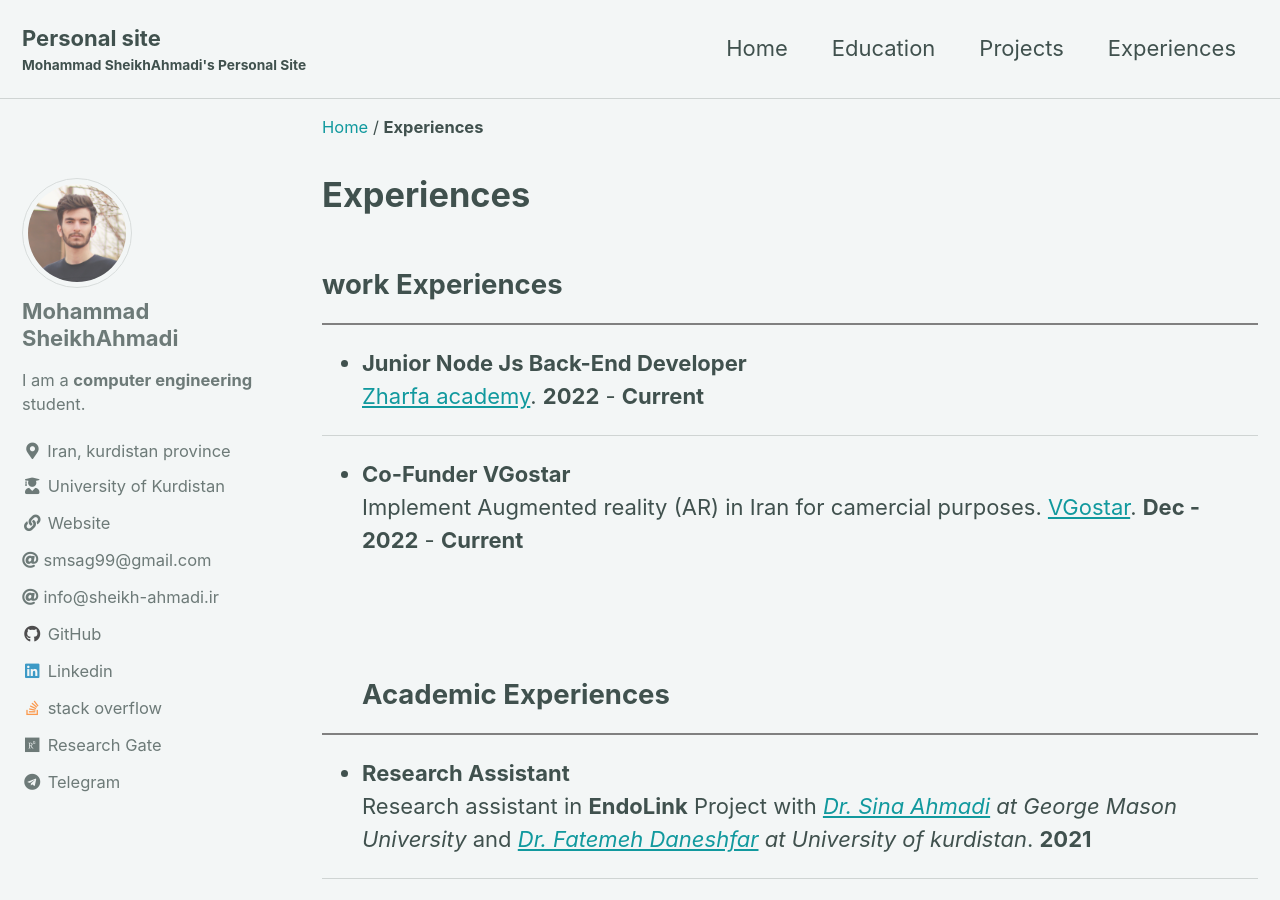
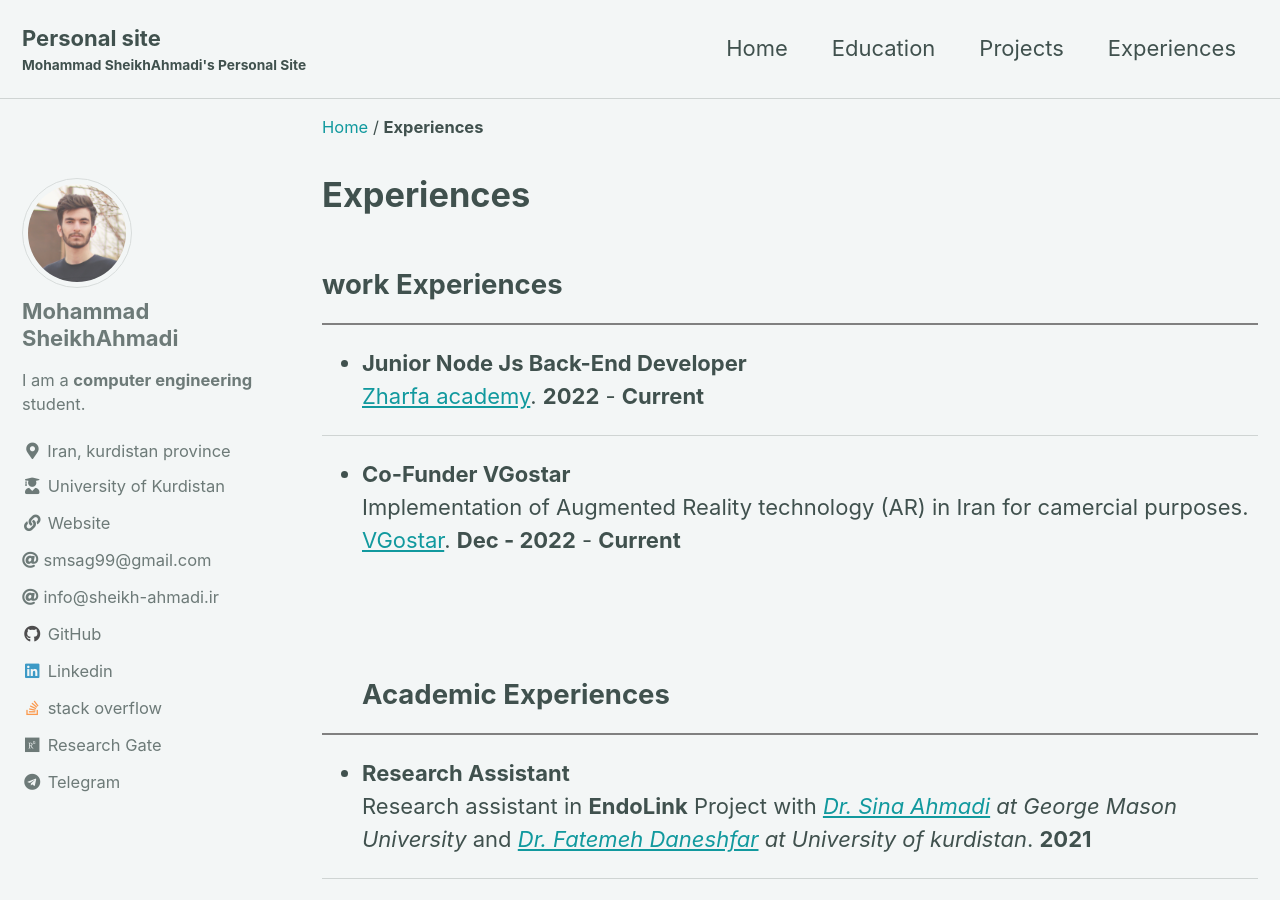
Before and after one commit to smsag99/Personal_Website, a Jekyll site: the page built from _pages/exp.md, in a window 1280 px wide and 900 px high. Built offline with Jekyll 4.4.1, drawn with Linux system fonts in a browser that asks for light colours; cached includes are drawn as plain includes.

Commit message:
edit augmented reallity

```diff
--- a/_pages/exp.md
+++ b/_pages/exp.md
@@ -13,7 +13,7 @@ author_profile: true
  <br>
 <hr>
 - **Co-Funder VGostar**<br>
-Implement Augmented reality (AR) in Iran for camercial purposes.
+Implementation of Augmented Reality technology (AR) in Iran for camercial purposes.
  [VGostar](https://www.VGostar.ir/).  **Dec - 2022** - **Current**
  <br>
 <br>
```
